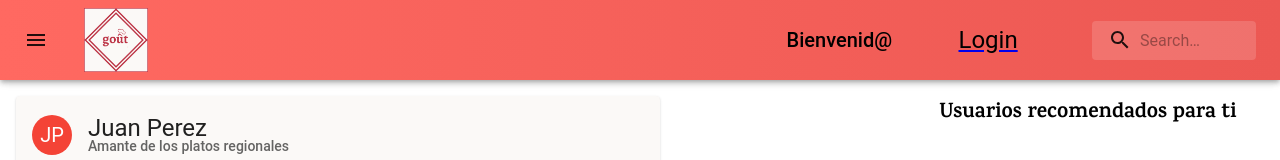
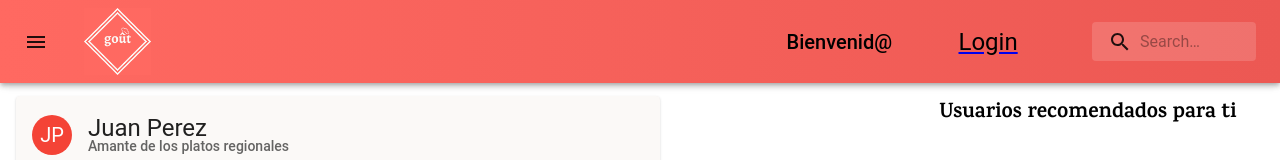
Before and after one commit to No-Country/S1-08-T-FRONTEND, a React (Create React App) app: page / in a window 1280 px wide. Shown: the top 160 px of the page. Built offline with nearby package versions, Linux system fonts and the light colour scheme.

Commit message:
footer done

```diff
--- a/src/components/navbar/Navbar.js
+++ b/src/components/navbar/Navbar.js
@@ -10,6 +10,8 @@ import MenuIcon from '@mui/icons-material/Menu';
 import SearchIcon from '@mui/icons-material/Search';
 
 import Logo from './LogoGout.png';
+import Logo2 from './logo2.png';
+import Logo3 from './logo3.png';
 
 import { purple, lightBlue } from '@mui/material/colors';
 import { createTheme } from '@mui/material/styles';
@@ -109,7 +111,7 @@ const handleAuth = ()=>{
 
           <Link  to='/' >
               <IconButton >
-                 <img  className='logo' src={Logo} />
+                 <img  className='logo' src={Logo2} />
               </IconButton>
             </Link>
           </div>
--- a/src/components/navbar/navbar.css
+++ b/src/components/navbar/navbar.css
@@ -3,7 +3,7 @@
 }
 
 .logo{
-    height: 4rem;
+    height: 4.2rem;
     width: auto;
 }
 
```
Also changed, not shown: src/components/navbar/logo2.png (added), src/components/navbar/logo3.png (added).
